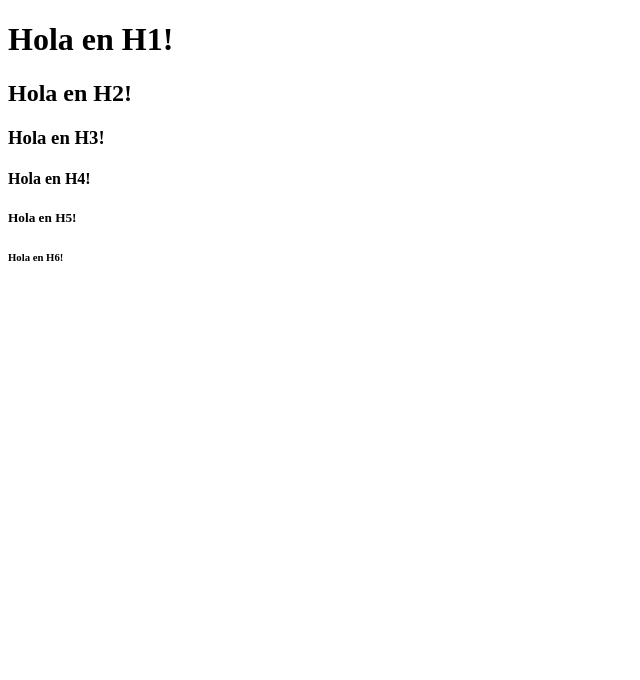
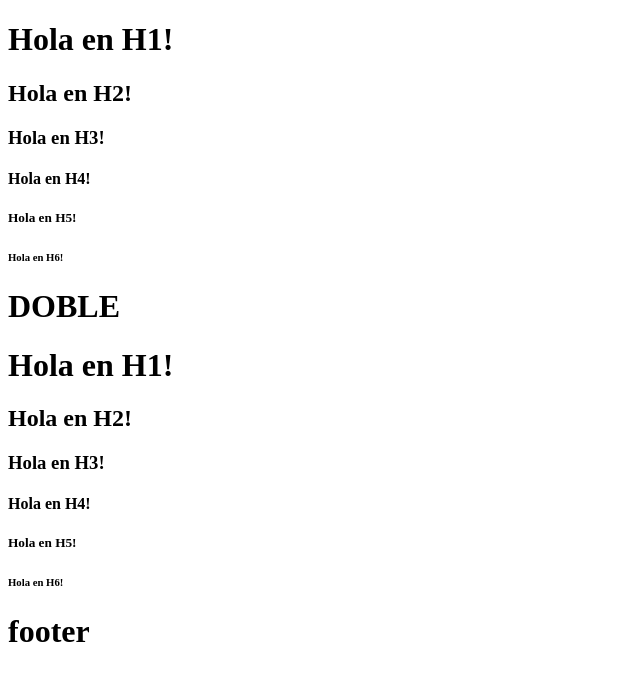
Before and after one commit to NicolasBauchi/desafio_github, a plain HTML site: page index.html in a window 1280 px wide. Shown: the whole page, without its empty margins (0-640 px from the left). Drawn offline with Linux system fonts and the light colour scheme.

Commit message:
Agregando texto al html

```diff
--- a/index.html
+++ b/index.html
@@ -5,7 +5,7 @@
     <meta charset="UTF-8">
     <meta http-equiv="X-UA-Compatible" content="IE=edge">
     <meta name="viewport" content="width=device-width, initial-scale=1.0">
-    <title>TITULO CAMBIADO</title>
+    <title>TITULO CAMBIADO 2</title>
 </head>
 
 <body>
@@ -15,6 +15,16 @@
     <h4>Hola en H4!</h4>
     <h5>Hola en H5!</h5>
     <h6>Hola en H6!</h6>
+    <h1>DOBLE</h1>
+    <h1>Hola en H1!</h1>
+    <h2>Hola en H2!</h2>
+    <h3>Hola en H3!</h3>
+    <h4>Hola en H4!</h4>
+    <h5>Hola en H5!</h5>
+    <h6>Hola en H6!</h6>
+    <footer>
+        <h1>footer</h1>
+    </footer>
 </body>
 
 </html>
```
